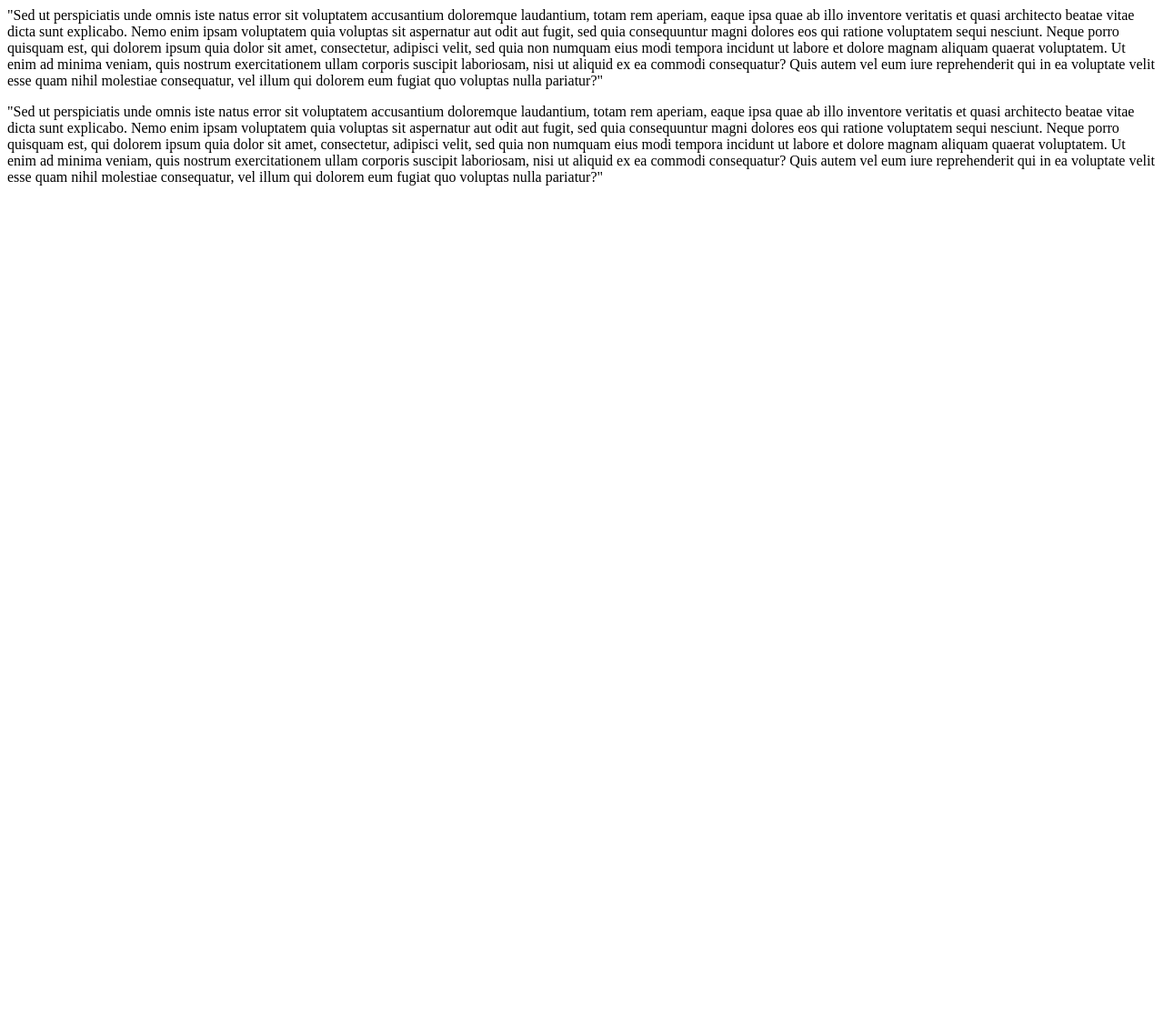
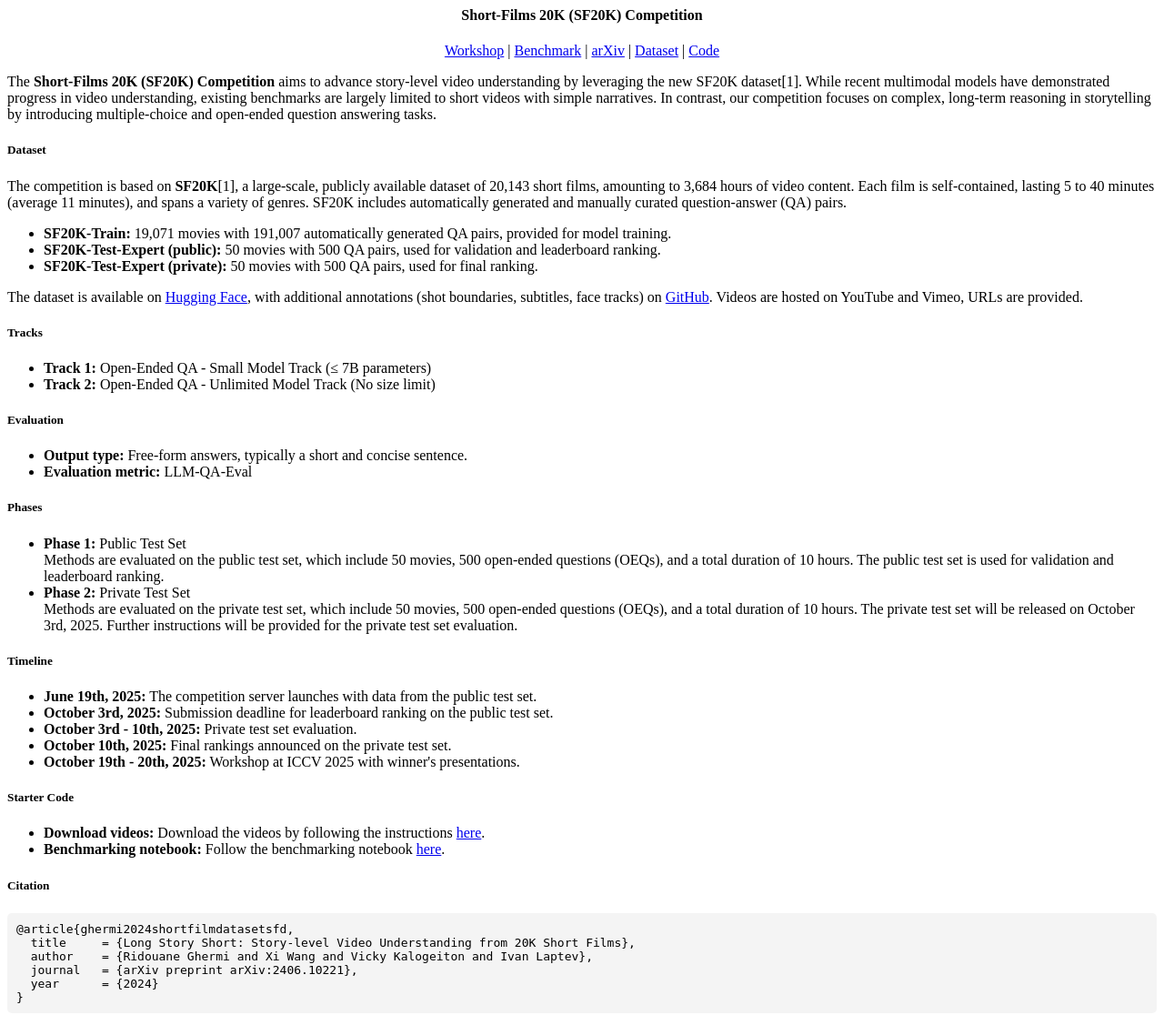
Before and after one commit to ridouaneg/SF20K-Competition, a Python web app: template templates/description.html in a window 1280 px wide. Shown: the whole page at 91% size. Before the commit the page ends 204 px from the top, so only its background shows below. Run offline with Jinja, Linux system fonts and the light colour scheme; the template is opened without the code that fills it, so the values that code supplies are empty.

Commit message:
Update description.html

```diff
--- a/templates/description.html
+++ b/templates/description.html
@@ -1,3 +1,109 @@
-<p>"Sed ut perspiciatis unde omnis iste natus error sit voluptatem accusantium doloremque laudantium, totam rem aperiam, eaque ipsa quae ab illo inventore veritatis et quasi architecto beatae vitae dicta sunt explicabo. Nemo enim ipsam voluptatem quia voluptas sit aspernatur aut odit aut fugit, sed quia consequuntur magni dolores eos qui ratione voluptatem sequi nesciunt. Neque porro quisquam est, qui dolorem ipsum quia dolor sit amet, consectetur, adipisci velit, sed quia non numquam eius modi tempora incidunt ut labore et dolore magnam aliquam quaerat voluptatem. Ut enim ad minima veniam, quis nostrum exercitationem ullam corporis suscipit laboriosam, nisi ut aliquid ex ea commodi consequatur? Quis autem vel eum iure reprehenderit qui in ea voluptate velit esse quam nihil molestiae consequatur, vel illum qui dolorem eum fugiat quo voluptas nulla pariatur?"</p>
+<style>
+  .center {
+    text-align: center;
+  }
+  pre.code {
+    background-color: #f4f4f4;
+    padding: 10px;
+    overflow-x: auto;
+    border-radius: 5px;
+    font-family: monospace;
+  }
+</style>
 
-<p>"Sed ut perspiciatis unde omnis iste natus error sit voluptatem accusantium doloremque laudantium, totam rem aperiam, eaque ipsa quae ab illo inventore veritatis et quasi architecto beatae vitae dicta sunt explicabo. Nemo enim ipsam voluptatem quia voluptas sit aspernatur aut odit aut fugit, sed quia consequuntur magni dolores eos qui ratione voluptatem sequi nesciunt. Neque porro quisquam est, qui dolorem ipsum quia dolor sit amet, consectetur, adipisci velit, sed quia non numquam eius modi tempora incidunt ut labore et dolore magnam aliquam quaerat voluptatem. Ut enim ad minima veniam, quis nostrum exercitationem ullam corporis suscipit laboriosam, nisi ut aliquid ex ea commodi consequatur? Quis autem vel eum iure reprehenderit qui in ea voluptate velit esse quam nihil molestiae consequatur, vel illum qui dolorem eum fugiat quo voluptas nulla pariatur?"</p>
+<h4 class="center"><strong>Short-Films 20K (SF20K) Competition</strong></h4>
+
+<p class="center">
+  <a href="https://slomo-workshop.github.io/">Workshop</a> |
+  <a href="https://ridouaneg.github.io/sf20k.html">Benchmark</a> |
+  <a href="https://arxiv.org/abs/2406.10221">arXiv</a> |
+  <a href="https://huggingface.co/datasets/rghermi/sf20k">Dataset</a> |
+  <a href="https://github.com/ridouaneg/sf20k">Code</a>
+</p>
+
+<p>
+  The <strong>Short-Films 20K (SF20K) Competition</strong> aims to advance story-level video understanding
+  by leveraging the new SF20K dataset[1]. While recent multimodal models have demonstrated
+  progress in video understanding, existing benchmarks are largely limited to short videos with simple narratives. In contrast,
+  our competition focuses on complex, long-term reasoning in storytelling by introducing multiple-choice and open-ended
+  question answering tasks.
+</p>
+
+<!-- <p>
+  The SF20K dataset is the largest publicly available movie dataset, composed of 20,143 amateur films. It offers long-term
+  video tasks in the form of multiple-choice and open-ended question answering. Our extensive analysis of SF20K reveals
+  minimal data leakage, emphasizes the need for long-term reasoning, and demonstrates the strong performance of recent VLMs.
+</p> -->
+
+<h5>Dataset</h5>
+
+<p>
+  The competition is based on <strong>SF20K</strong>[1], a large-scale, publicly available dataset of
+  20,143 short films, amounting to 3,684 hours of video content. Each film is self-contained, lasting 5 to 40 minutes
+  (average 11 minutes), and spans a variety of genres. SF20K includes automatically generated and manually curated
+  question-answer (QA) pairs.
+</p>
+
+<ul>
+    <li><strong>SF20K-Train:</strong> 19,071 movies with 191,007 automatically generated QA pairs, provided for model training.</li>
+    <li><strong>SF20K-Test-Expert (public):</strong> 50 movies with 500 QA pairs, used for validation and leaderboard ranking.</li>
+    <li><strong>SF20K-Test-Expert (private):</strong> 50 movies with 500 QA pairs, used for final ranking.</li>
+</ul>
+
+<p>
+  The dataset is available on <a href="https://huggingface.co/datasets/rghermi/sf20k">Hugging Face</a>, with additional annotations (shot boundaries, subtitles, face tracks) on <a href="https://github.com/ridouaneg/sf20k">GitHub</a>. Videos are hosted on YouTube and Vimeo, URLs are provided.
+</p>
+
+<h5>Tracks</h5>
+
+<ul>
+    <li><strong>Track 1:</strong> Open-Ended QA -  Small Model Track (≤ 7B parameters)</li>
+    <li><strong>Track 2:</strong> Open-Ended QA - Unlimited Model Track (No size limit)</li>
+</ul>
+
+<h5>Evaluation</h5>
+
+<ul>
+  <li><strong>Output type:</strong> Free-form answers, typically a short and concise sentence.</li>
+  <li><strong>Evaluation metric:</strong> LLM-QA-Eval</li>
+</ul>
+
+<h5>Phases</h5>
+
+<ul>
+  <li><strong>Phase 1:</strong> Public Test Set</li>
+  Methods are evaluated on the public test set, which include 50 movies, 500 open-ended questions (OEQs), and a total duration of 10 hours.
+  The public test set is used for validation and leaderboard ranking.
+  <li><strong>Phase 2:</strong> Private Test Set</li>
+  Methods are evaluated on the private test set, which include 50 movies, 500 open-ended questions (OEQs), and a total duration of 10 hours.
+  The private test set will be released on October 3rd, 2025.
+  Further instructions will be provided for the private test set evaluation.
+</ul>
+
+<h5>Timeline</h5>
+
+<ul>
+    <li><strong>June 19th, 2025:</strong> The competition server launches with data from the public test set.</li>
+    <li><strong>October 3rd, 2025:</strong> Submission deadline for leaderboard ranking on the public test set.</li>
+    <li><strong>October 3rd - 10th, 2025:</strong> Private test set evaluation.</li>
+    <li><strong>October 10th, 2025:</strong> Final rankings announced on the private test set.</li>
+    <li><strong>October 19th - 20th, 2025:</strong> Workshop at ICCV 2025 with winner's presentations.</li>
+</ul>
+
+<h5>Starter Code</h5>
+
+<ul>
+    <li><strong>Download videos:</strong> Download the videos by following the instructions <a href="https://github.com/ridouaneg/sf20k#download-videos">here</a>.</li>
+    <li><strong>Benchmarking notebook:</strong> Follow the benchmarking notebook <a href="https://github.com/ridouaneg/sf20k#benchmarking-guide">here</a>.</li>
+</ul>
+
+<h5>Citation</h5>
+
+<pre class="code">
+@article{ghermi2024shortfilmdatasetsfd,
+  title     = {Long Story Short: Story-level Video Understanding from 20K Short Films},
+  author    = {Ridouane Ghermi and Xi Wang and Vicky Kalogeiton and Ivan Laptev},
+  journal   = {arXiv preprint arXiv:2406.10221},
+  year      = {2024}
+}
+</pre>
```
